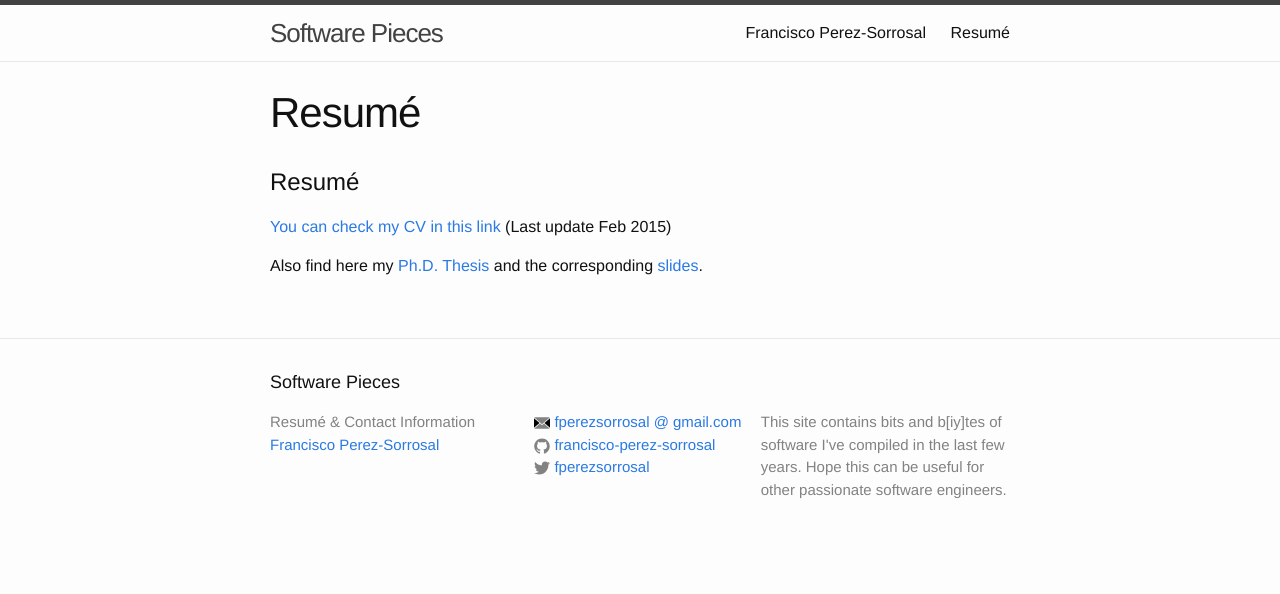
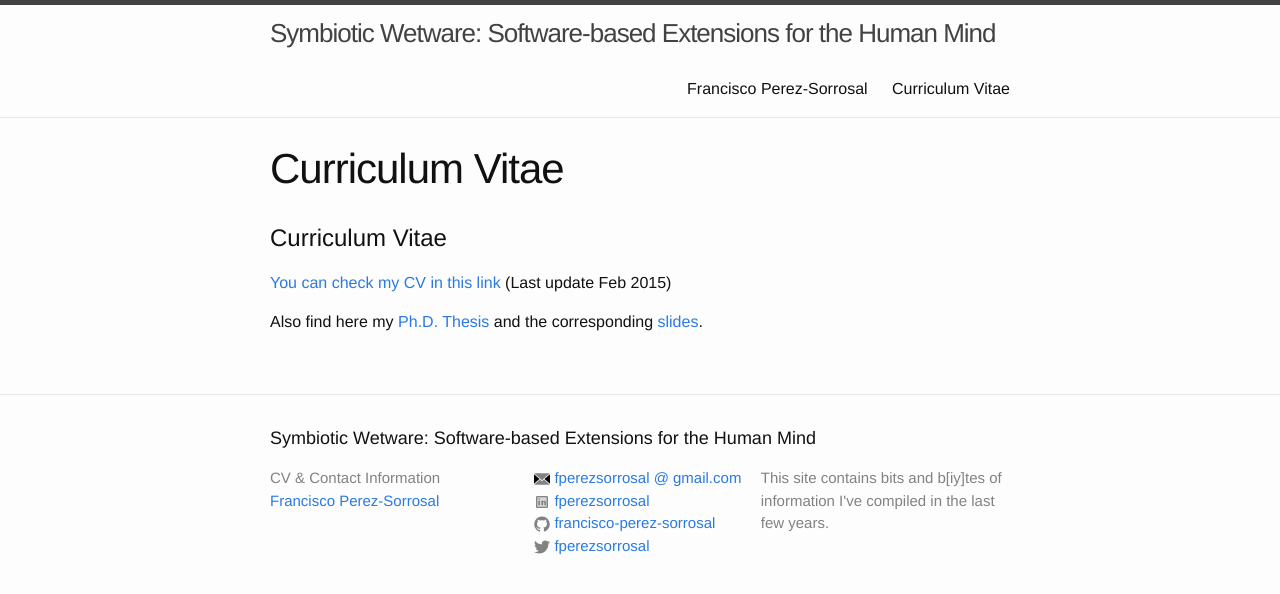
Before and after one commit to francisco-perez-sorrosal/francisco-perez-sorrosal.github.io, a Jekyll site: the page built from cv.md, in a window 1280 px wide. Shown: the top 594 px of the page. Built offline with Jekyll 4.4.1, drawn with Linux system fonts in a browser that asks for light colours; our own code applies the rules of GitHub Pages for plain Markdown files.

Commit message:
Change title, CV in favor or Resume, add linkedin link, and improve doc

```diff
--- a/_config.yml
+++ b/_config.yml
@@ -8,14 +8,15 @@
 include: [.nojekyll]
 
 # Site settings
-title: Software Pieces
+title: >
+  Symbiotic Wetware: Software-based Extensions for the Human Mind
 email: fperezsorrosal @ gmail.com
 description: > # this means to ignore newlines until "baseurl:"
-  This site contains bits and b[iy]tes of software I've compiled
-  in the last few years. Hope this can be useful for other passionate
-  software engineers.
+  This site contains bits and b[iy]tes of information I've compiled
+  in the last few years.
 baseurl: "" # the subpath of your site, e.g. /blog
 url: "http://francisco-perez-sorrosal.github.io" # the base hostname & protocol for your site
+linkedin_username: fperezsorrosal
 twitter_username: fperezsorrosal
 github_username:  francisco-perez-sorrosal
 
--- a/_includes/footer.html
+++ b/_includes/footer.html
@@ -7,7 +7,7 @@
     <div class="footer-col-wrapper">
       <div class="footer-col footer-col-1">
         <ul class="contact-list">
-          <li>Resumé & Contact Information</li>
+          <li>CV & Contact Information</li>
           <li><a href="{{site.baseurl}}/cv">Francisco Perez-Sorrosal</a></li>
         </ul>
       </div>
@@ -26,6 +26,13 @@
             {{ site.email }}
           </a>
           {% endif %}
+
+          {% if site.linkedin_username %}
+          <li>
+            {% include icon-linkedin.html username=site.linkedin_username %}
+          </li>
+          {% endif %}
+
           {% if site.github_username %}
           <li>
             {% include icon-github.html username=site.github_username %}
--- /dev/null
+++ b/_includes/icon-linkedin.html
@@ -0,0 +1 @@
+<a href="https://linkedin.com/in/{{ include.username }}"><span class="icon icon--linkedin">{% include icon-linkedin.svg %}</span> <span class="username">{{ include.username }}</span></a>
--- a/cv.md
+++ b/cv.md
@@ -3,7 +3,7 @@
 permalink: /cv/
 ---
 
-# Resumé
+# Curriculum Vitae
 
 [You can check my CV in this link]({{site.baseurl}}/docs/cv/FranciscoPerezSorrosalCVEnglish.pdf) (Last update Feb 2015)
 
```
Also changed, not shown: README.md, _includes/icon-linkedin.svg (added).
